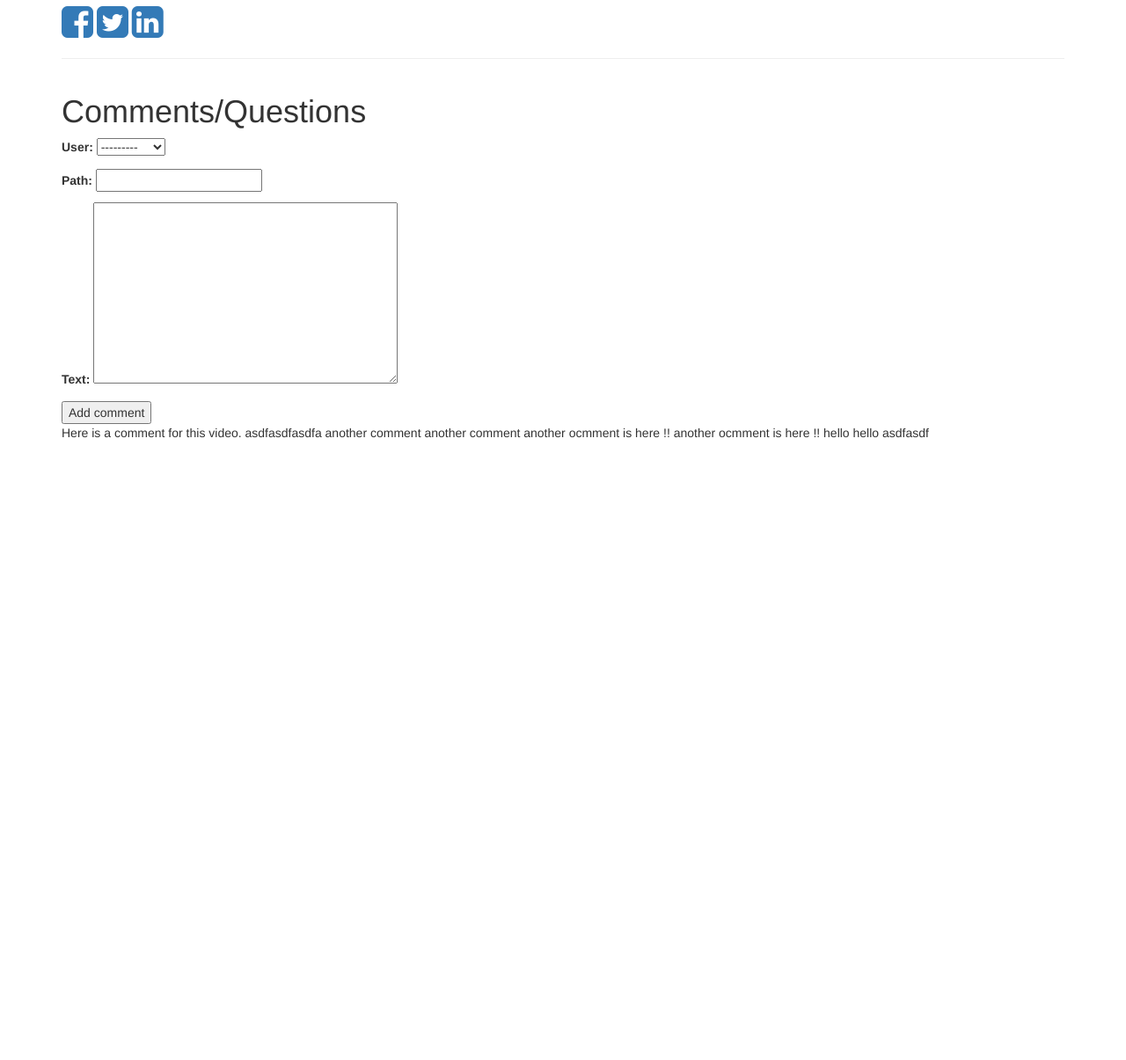
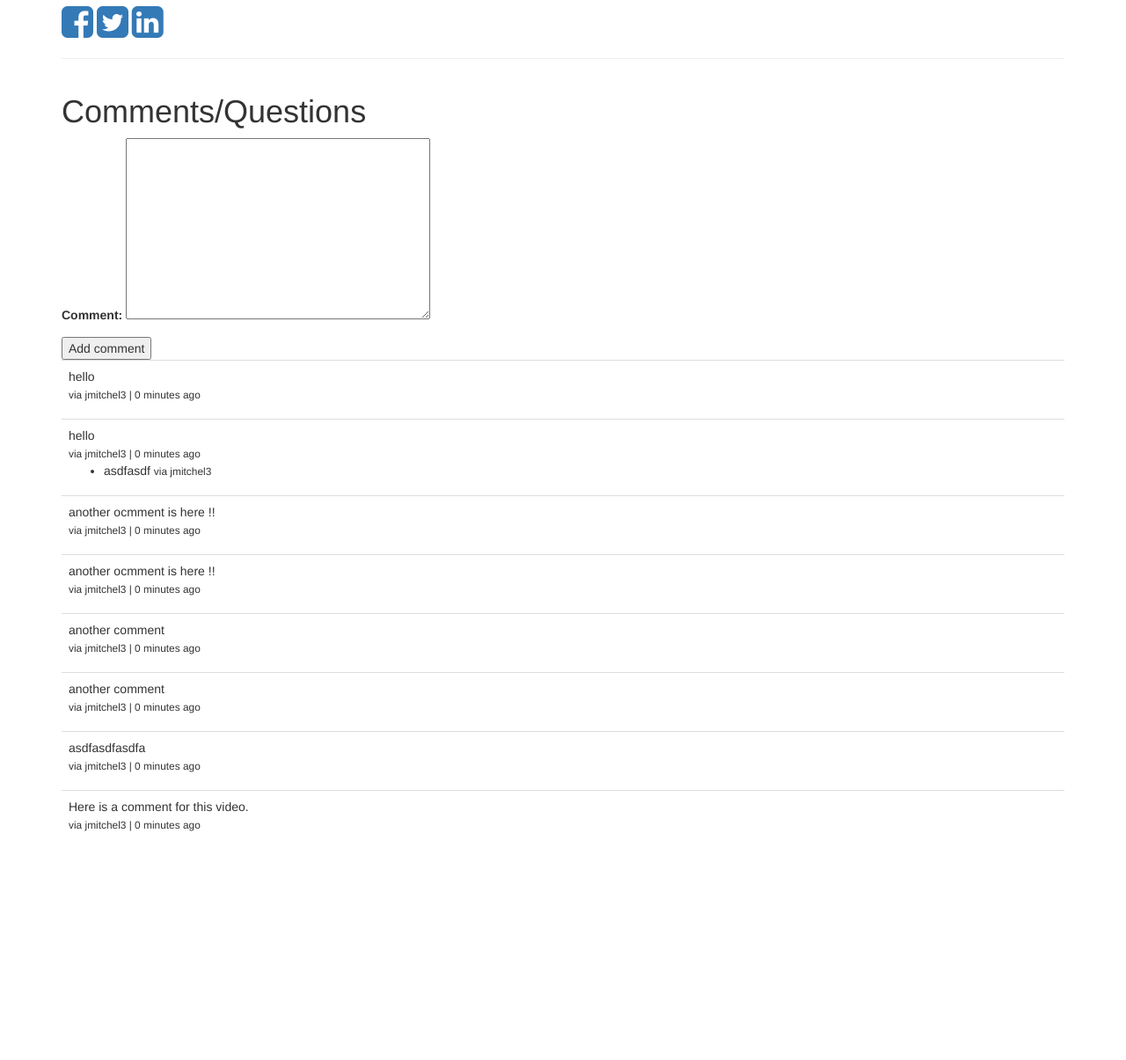
Before and after one commit to codingforentrepreneurs/srvup-membership, a Django app: a page that uses src/templates/videos/video_detail.html in a window 1280 px wide. Shown: the part 695-1900 px from the top of the page at 88% size. Run offline with Django 3.2, Linux system fonts and the light colour scheme; a user stored in the database is signed in; data comes from the database, SQL or seed files in the repository; both versions use the stored data as it was after the commit; parts of the project's set-up code (start-up, migrations or seed data) failed here and were passed over; some libraries are stand-ins or nearby versions.

Commit message:
29 - Parent & Child Comments

```diff
--- a/src/comments/forms.py
+++ b/src/comments/forms.py
@@ -3,7 +3,10 @@ from django import forms
 from .models import Comment
 
 
-class CommentForm(forms.ModelForm):
-	class Meta:
-		model = Comment
-		fields = ('user', 'path', 'text')
+# class CommentForm(forms.ModelForm):
+# 	class Meta:
+# 		model = Comment
+# 		fields = ('user', 'path', 'text')
+
+class CommentForm(forms.Form):
+	comment = forms.CharField(widget=forms.Textarea)
--- a/src/comments/models.py
+++ b/src/comments/models.py
@@ -6,7 +6,10 @@ from videos.models import Video
 
 
 class CommentManager(models.Manager):
-	def create_comment(self, user=None, comment=None, path=None, video=None):
+	def all(self):
+		return super(CommentManager, self).filter(active=True).filter(parent=None)
+
+	def create_comment(self, user=None, text=None, path=None, video=None):
 		if not path:
 			raise ValueError("Must include a path when adding a Comment")
 		if not user:
@@ -15,7 +18,7 @@ class CommentManager(models.Manager):
 		comment = self.model(
 			user = user,
 			path = path,
-			comment = comment
+			text = text
 		)
 		if video is not None:
 			comment.video = video
@@ -25,6 +28,7 @@ class CommentManager(models.Manager):
 
 class Comment(models.Model):
 	user = models.ForeignKey(MyUser)
+	parent = models.ForeignKey("self", null=True, blank=True)
 	path = models.CharField(max_length=350)
 	video = models.ForeignKey(Video, null=True, blank=True)
 	text = models.TextField()
@@ -34,9 +38,25 @@ class Comment(models.Model):
 
 	objects = CommentManager()
 
+	class Meta:
+		ordering = ['-timestamp']
+
 	def __unicode__(self):
 		return self.user.username
 
 	@property
 	def get_comment(self):
 		return self.text
+
+	@property
+	def is_child(self):
+		if self.parent is not None:
+			return True
+		else:
+			return False
+
+	def get_children(self):
+		if self.is_child:
+			return None
+		else:
+			return Comment.objects.filter(parent=self)
--- a/src/templates/videos/video_detail.html
+++ b/src/templates/videos/video_detail.html
@@ -59,12 +59,27 @@ $(window).bind("resize", function(){
 <input type='submit' value='Add comment'/>
 </form>
 
+<table class='table'>
+
 {% for comment in comments %}
 
-{{ comment.get_comment }}
+<tr><td>{{ comment.get_comment }}
+<br/><small>via {{ comment.user }} | {{ comment.timestamp|timesince }} ago </small>
+				{% if not comment.is_child %}
+				<ul>
+				{% for child in comment.get_children %}
+				<li>{{ child.get_comment }}
+				<small>via {{ child.user }}</small></li>
+				{% endfor %}
+				</ul>
+				{% endif %}
+
+
+</td></tr>
 
 {% endfor %}
 
+</table>
 </div>
 
 
--- a/src/videos/views.py
+++ b/src/videos/views.py
@@ -1,5 +1,5 @@
 from django.contrib.auth.decorators import login_required
-from django.shortcuts import render, Http404
+from django.shortcuts import render, Http404, HttpResponseRedirect
 
 # Create your views here.
 from comments.forms import CommentForm
@@ -12,6 +12,10 @@ from .models import Video, Category
 
 @login_required
 def video_detail(request, cat_slug, vid_slug):
+	obj = Video.objects.get(slug=vid_slug)
+	comments = obj.comment_set.all()
+	for c in comments:
+		c.get_children()
 	try:
 		cat = Category.objects.get(slug=cat_slug)
 	except:
@@ -21,14 +25,17 @@ def video_detail(request, cat_slug, vid_slug):
 		comments = obj.comment_set.all()
 		comment_form = CommentForm(request.POST or None)
 		if comment_form.is_valid():
-			obj_instance = comment_form.save(commit=False)
-			obj_instance.user = request.user
-			obj_instance.path = request.get_full_path()
-			obj_instance.video = obj
-			obj_instance.save()
-			return render(request, "videos/video_detail.html", {"obj": obj, "comments":comments})
+			comment_text = comment_form.cleaned_data['comment']
+			new_comment = Comment.objects.create_comment(
+				user=request.user,
+				path=request.get_full_path(),
+				text=comment_text,
+				video = obj)
+			'''
+			+**** add comment thread and show that thread with a message
+			'''
 
-		#comments = Comment.objects.filter(video=obj)
+			return HttpResponseRedirect(obj.get_absolute_url())
 		return render(request, "videos/video_detail.html", {"obj": obj, "comments":comments, "comment_form": comment_form})
 	except:
 		raise Http404
```
Also changed, not shown: src/comments/admin.py (+6 -1 lines), src/comments/migrations/0002_comment_parent.py (added), src/db.sqlite3.
